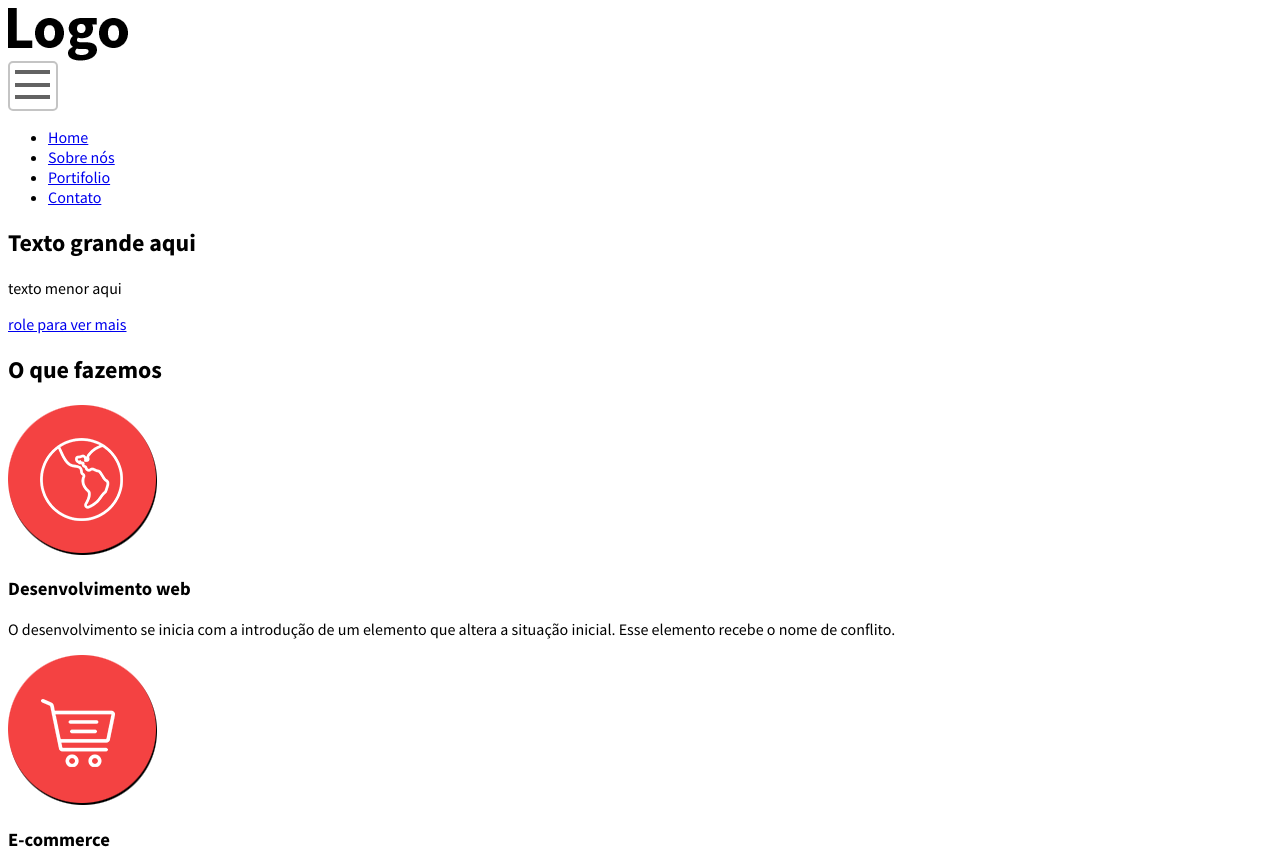
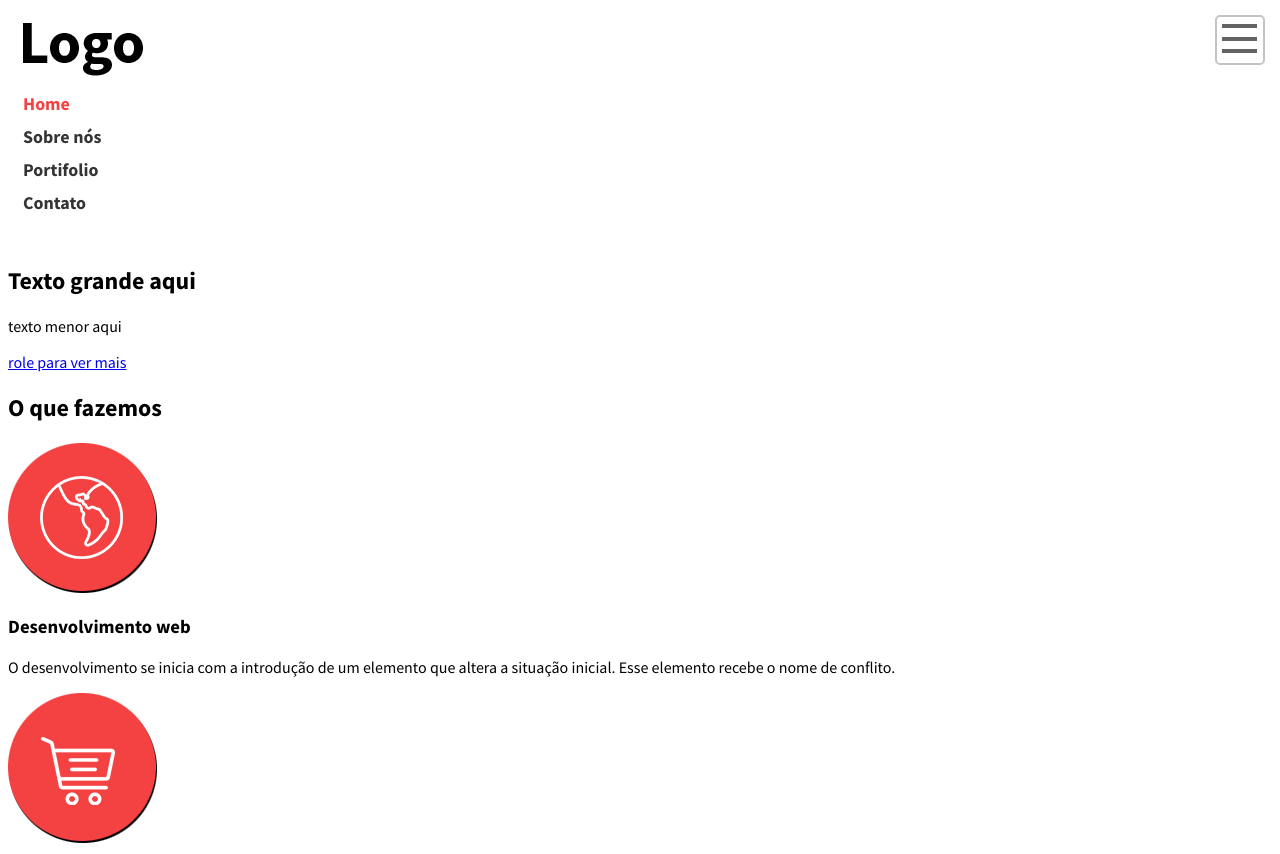
Before and after one commit to VetorMelo/Udemy, a plain HTML site: page index.html in a window 1280 px wide. Shown: the top 854 px of the page. Drawn offline with Linux system fonts and the light colour scheme; files whose address does not match are found by name.

Commit message:
upgrade css
implementação css

```diff
--- a/css/style.css
+++ b/css/style.css
@@ -18,6 +18,7 @@ body{
 
 .cabecalho{
     background: #fff;
+    padding: 15px;
 }
 
 .logo{
@@ -43,8 +44,33 @@ body{
     border-style: solid;
     border-radius: 5px;
     cursor: pointer;
+
+    position: absolute;
+    top: 15px;
+    right: 15px;
 }
 
 .menu-principal__btn--fechar{
     background-position: -48px 7px;
 }
+
+.menu-principal__lista{
+    padding: 0;
+}
+
+.menu-principal__lista li{
+    list-style: none;
+}
+
+.menu-principal__item{
+    text-decoration: none;
+    font-weight: bold;
+    color: #343434;
+    margin-bottom: 10px;
+    display: block;
+    font-size: 18px;
+}
+
+.menu-principal__item--atual{
+    color: #f44242;
+}
--- a/index.html
+++ b/index.html
@@ -13,11 +13,11 @@
         <h1 class="logo" >Design Responsivo</h1>
         <nav class="menu-principal" >
             <button class="menu-principal__btn">Abrir/fechar menu</button>
-            <ul>
-                <li> <a href="index.html">Home</a></li>
-                <li><a href="sobre.html">Sobre nós</a></li>
-                <li><a href="portifolio.html">Portifolio</a></li>
-                <li><a href="contato.html">Contato</a></li>
+            <ul class="menu-principal__lista" >
+                <li><a class="menu-principal__item menu-principal__item--atual" href="index.html">Home</a></li>
+                <li><a class="menu-principal__item" href="sobre.html">Sobre nós</a></li>
+                <li><a class="menu-principal__item" href="portifolio.html">Portifolio</a></li>
+                <li><a class="menu-principal__item" href="contato.html">Contato</a></li>
             </ul>
         </nav>
     </header>
```
